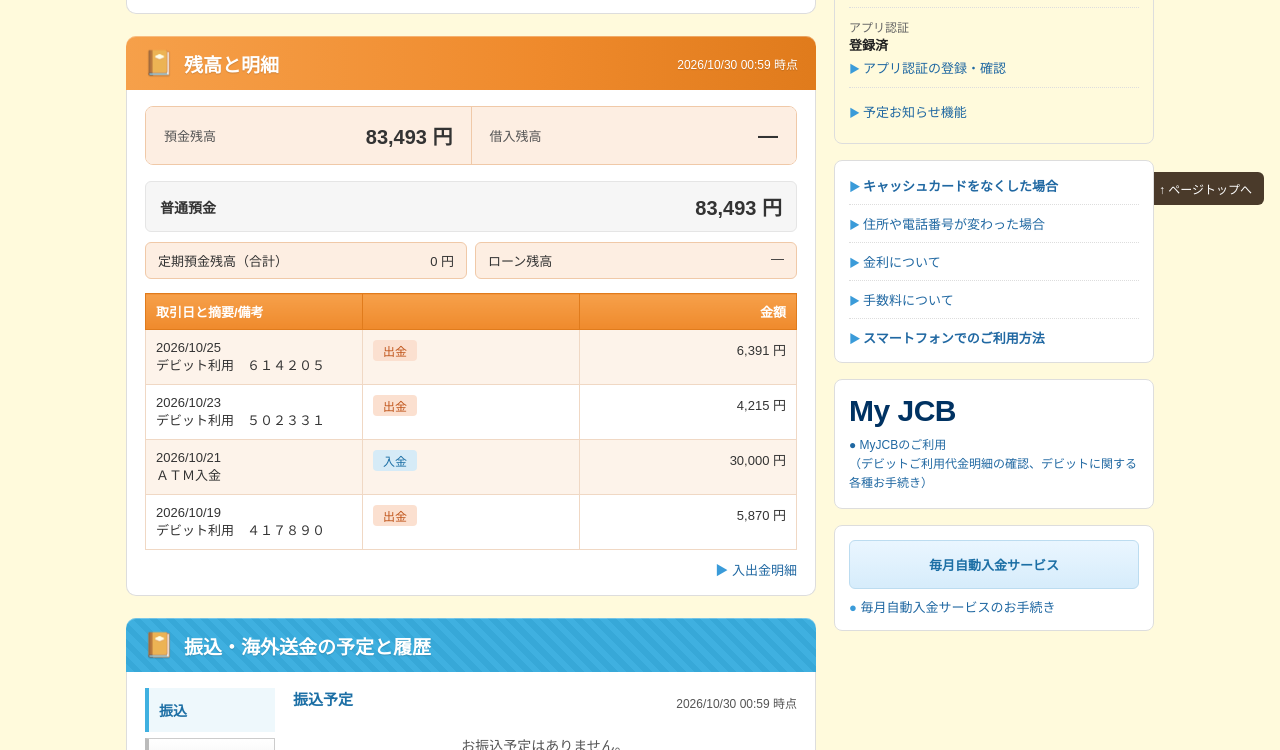
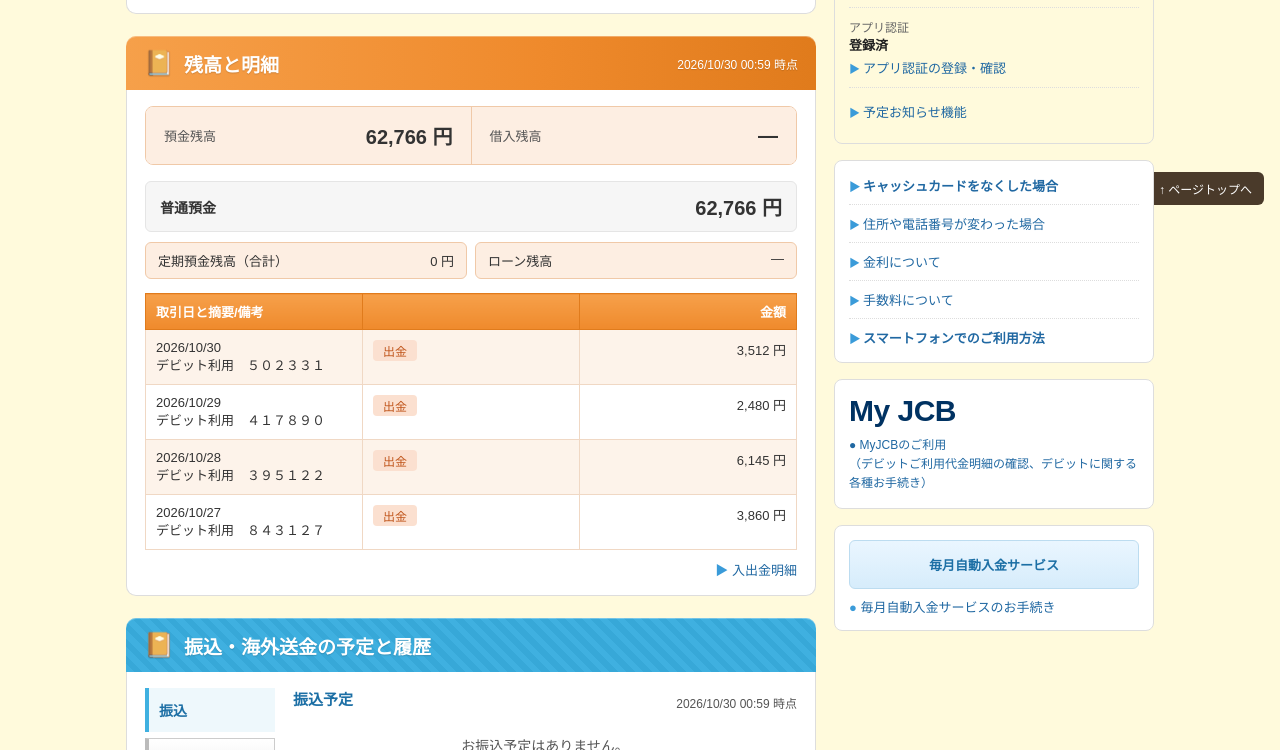
Before and after one commit to nakagiri3019-design/web-passbook, a plain HTML site: page index.html in a window 1280 px wide. Shown: the part 579-1329 px from the top of the page. Drawn offline with Linux system fonts and the light colour scheme.

Commit message:
セフン銀行通帳: 10/26-30の明細を追加、残高を6万円台に再計算
Co-Authored-By: Claude Opus 5.5 <noreply@anthropic.com>

```diff
--- a/index.html
+++ b/index.html
@@ -409,11 +409,11 @@
           <div class="sec-h orange"><span class="ic">📔</span>残高と明細<span class="ts"><span class="update-time-js"></span></span></div>
           <div class="sec-body">
             <div class="bal-summary">
-              <div class="cell"><span class="lbl">預金残高</span><span class="amt">83,493 円</span></div>
+              <div class="cell"><span class="lbl">預金残高</span><span class="amt">62,766 円</span></div>
               <div class="cell"><span class="lbl">借入残高</span><span class="amt">—</span></div>
             </div>
             <div class="acct-row">
-              <span class="a-lbl">普通預金</span><span class="a-amt" style="margin-left:auto">83,493 円</span>
+              <span class="a-lbl">普通預金</span><span class="a-amt" style="margin-left:auto">62,766 円</span>
             </div>
             <div class="mini-amt" style="margin-bottom:14px">
               <div class="m"><span>定期預金残高（合計）</span><span>0 円</span></div>
@@ -422,10 +422,10 @@
             <table class="mtbl">
               <thead><tr><th>取引日と摘要/備考</th><th></th><th class="r">金額</th></tr></thead>
               <tbody>
-                <tr><td>2026/10/25<br>デビット利用　６１４２０５</td><td><span class="io out">出金</span></td><td class="amt">6,391 円</td></tr>
-                <tr><td>2026/10/23<br>デビット利用　５０２３３１</td><td><span class="io out">出金</span></td><td class="amt">4,215 円</td></tr>
-                <tr><td>2026/10/21<br>ＡＴＭ入金</td><td><span class="io in">入金</span></td><td class="amt">30,000 円</td></tr>
-                <tr><td>2026/10/19<br>デビット利用　４１７８９０</td><td><span class="io out">出金</span></td><td class="amt">5,870 円</td></tr>
+                <tr><td>2026/10/30<br>デビット利用　５０２３３１</td><td><span class="io out">出金</span></td><td class="amt">3,512 円</td></tr>
+                <tr><td>2026/10/29<br>デビット利用　４１７８９０</td><td><span class="io out">出金</span></td><td class="amt">2,480 円</td></tr>
+                <tr><td>2026/10/28<br>デビット利用　３９５１２２</td><td><span class="io out">出金</span></td><td class="amt">6,145 円</td></tr>
+                <tr><td>2026/10/27<br>デビット利用　８４３１２７</td><td><span class="io out">出金</span></td><td class="amt">3,860 円</td></tr>
               </tbody>
             </table>
             <div class="sec-more"><a href="passbook.html">入出金明細</a></div>
```
Also changed, not shown: passbook.html (+28 -23 lines).
